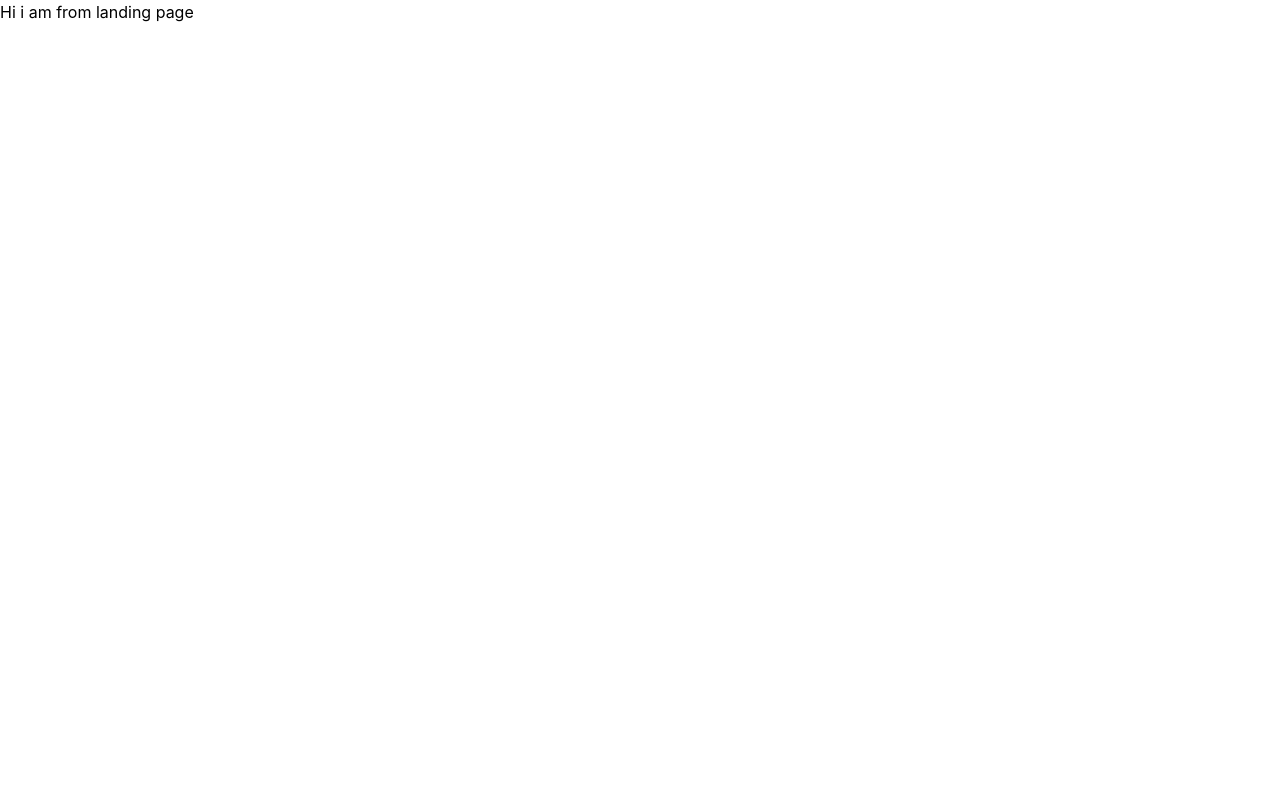
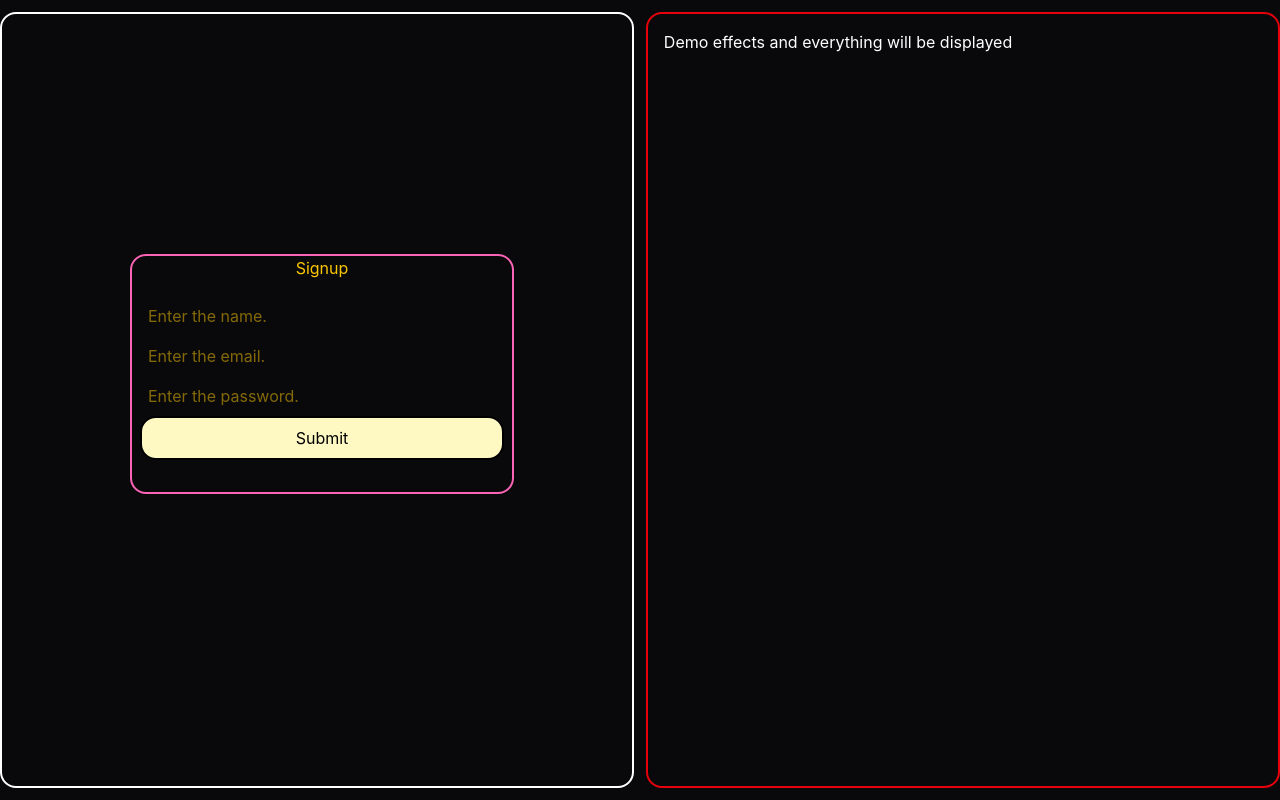
Before and after one commit to Chetanwadhwa03/Collaborative-Code-Editor-, a React (Vite) app in the folder Frontend/: page / in a window 1280 px wide. Built offline with nearby package versions, Linux system fonts and the light colour scheme.

Commit message:
Successfully created the MVP of the landing page, implemented signup and signin functionalities

```diff
--- a/Frontend/src/App.tsx
+++ b/Frontend/src/App.tsx
@@ -1,4 +1,4 @@
-import { BrowserRouter, Routes, Route, Navigate } from 'react-router-dom'
+import { BrowserRouter, Routes, Route } from 'react-router-dom'
 
 import './App.css'
 import Landingpage from './Pages/Landingpage'
--- a/Frontend/src/Pages/Landingpage.tsx
+++ b/Frontend/src/Pages/Landingpage.tsx
@@ -1,8 +1,85 @@
+import axios from "axios"
+import {useState } from "react"
+import { useNavigate } from "react-router-dom"
 
 const Landingpage = () => {
+  const [isSignup, setisSignup] = useState<boolean>(true)
+  const navigate = useNavigate()
+
+
+  // @ts-ignore
+  async function handlesignup(e) {
+    console.log('In the handlesignup function')
+    e.preventDefault()
+
+    const formdata = new FormData(e.currentTarget)
+    const content = Object.fromEntries(formdata)
+    console.log('Content: ',content);
+
+
+    try {
+      const response = await axios.post('http://localhost:3000/api/v1/signup', content)
+      alert(response.data.message)
+      setisSignup(false);
+    }
+    catch (e) {
+      // @ts-ignore
+      alert(e.response.data.message)
+    }
+  }
+
+  // @ts-ignore
+  async function handlesignin(e){
+    e.preventDefault()
+
+    const formdata = new FormData(e.currentTarget)
+    const content = Object.fromEntries(formdata)
+    console.log('Signin Content: ', content);
+
+    try{
+      const response = await axios.post('http://localhost:3000/api/v1/signin', content)
+
+      const ctoken = response.data.token
+      localStorage.setItem('authorization',ctoken);
+      alert(response.data.message)
+      navigate('/Dashboard')
+    }
+    catch(e){
+      // @ts-ignore
+      alert(e.response.data.message)
+    }
+  }
+
+
   return (
-    <div>
-      Hi i am from landing page
+    <div className="bg-[#09090b] h-screen m-0 p-0 flex gap-3">
+      <div className=" text-white mt-3 mb-3  w-[50vw] border-2 border-white rounded-2xl flex">
+        <div className={`${(!isSignup) ? "hidden":"block" } text-yellow-400 border-2 border-pink-400 rounded-2xl  justify-center h-[30vh] w-[30vw] ml-[10vw] mt-[30vh] text-center`}>
+          <h1>Signup</h1>
+          <form className="mt-4 flex flex-col m-2" onSubmit={handlesignup}>
+            <input name="username" className="p-2" type="text" placeholder="Enter the name."></input>
+            <input name="email"  className="p-2" type="text" placeholder="Enter the email."></input>
+            <input name="password" className="p-2" type="text" placeholder="Enter the password."></input>
+            <button className="p-2 rounded-2xl border-2 cursor-pointer bg-yellow-100 hover:bg-gray-50 text-black">Submit</button>
+          </form>
+
+        </div>
+
+        <div className={`${(isSignup) ? "hidden":"block" } text-yellow-400 border-2 border-pink-400 rounded-2xl  justify-center h-[30vh] w-[30vw] ml-[10vw] mt-[30vh] text-center`}>
+          <h1>Signin</h1>
+          <form className="mt-4 flex flex-col m-2" onSubmit={handlesignin}>
+            <input name="email" className="p-2" type="text" placeholder="Enter the email."></input>
+            <input name="password" className="p-2" type="text" placeholder="Enter the password."></input>
+            <button className="p-2 rounded-2xl border-2 cursor-pointer bg-yellow-100 hover:bg-gray-50 text-black">Submit</button>
+          </form>
+
+        </div>
+
+      </div>
+      <div className=" text-white p-4 mt-3 mb-3 w-[50vw] border-2 border-red-600 rounded-2xl shadow-amber-300">
+        Demo effects and everything will be displayed
+      </div>
+
     </div>
   )
 }
```
Also changed, not shown: 1 other file (tests, documents, lock files or other folders).
